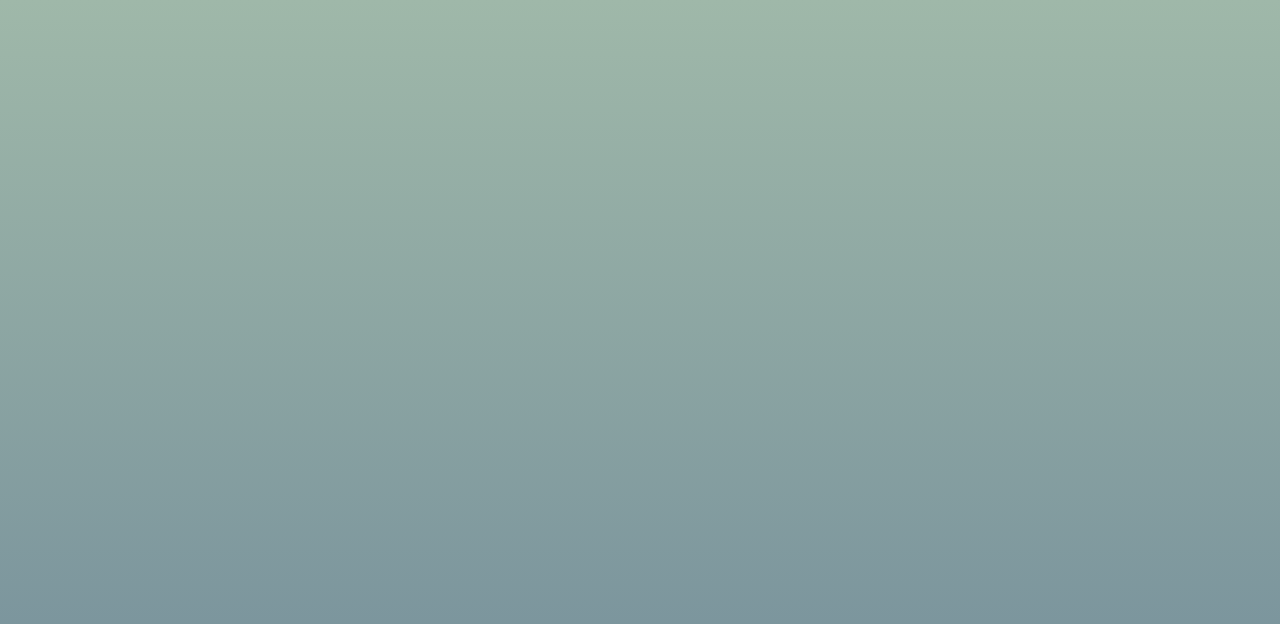
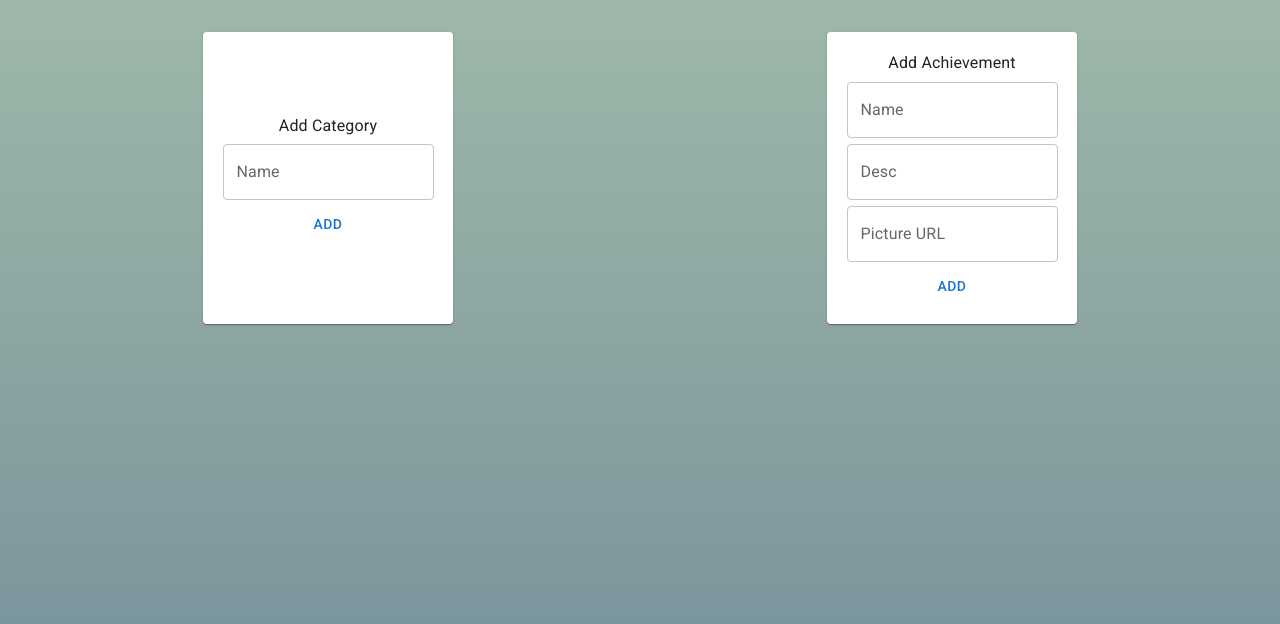
Before and after one commit to iQuerz/Kviziram, a React (Create React App) app in the folder kviziram-client/: page /Admin in a window 1280 px wide. Before the commit this address had no page. Shown: the top 624 px of the page. Built offline with nearby package versions, Linux system fonts and the light colour scheme.

Commit message:
Add admin page

```diff
--- a/kviziram-client/src/App.jsx
+++ b/kviziram-client/src/App.jsx
@@ -8,6 +8,7 @@ import GamePage from './Pages/GamePage';
 import CreateQuizPage from './Pages/CreateQuizPage';
 import ProfilePage from './Pages/ProfilePage';
 import RegisterPage from './Pages/RegisterPage';
+import AdminPage from './Pages/AdminPage';
 
 function App() {
     const [sessionID, setSessionID] = useState("")
@@ -26,6 +27,7 @@ function App() {
                 <Route path="/Create"   element={<CreateQuizPage />} />
                 <Route path="/Profile"  element={<ProfilePage mySessionID={sessionID}/>} />
                 <Route path="/Register" element={<RegisterPage />} />
+                <Route path="/Admin" element={<AdminPage />} />
             </Routes>
         </Router>
     )
--- /dev/null
+++ b/kviziram-client/src/Pages/AdminPage.jsx
@@ -0,0 +1,53 @@
+
+import { Box, Button, Card, TextField, Typography } from "@mui/material";
+import { useState } from "react";
+
+function AdminPage() {
+    let [categoryName, setCatName] = useState();
+    function onCategoryNameChange(event){
+        setCatName(event.target.value);
+    }
+
+    function addCategory(){
+
+    }
+
+
+    let [achievementName, setAcName] = useState();
+    let [desc, setDesc] = useState();
+    let [pictureUrl, setPictureUrl] = useState();
+    function onAchievementNameChange(event){
+        setAcName(event.target.value);
+    }
+    function onDescriptionChange(event){
+        setDesc(event.target.value);
+    }
+    function onUrlChange(event){
+        setPictureUrl(event.target.value);
+    }
+
+    function addAchievement(){
+
+    }
+
+    return(
+        <>
+            <Box className="flex-right seperate-children-big padding">
+                <Card className="flex-down seperate-children-small padding">
+                    <Typography>Add Category</Typography>
+                    <TextField label="Name" onChange={onCategoryNameChange}></TextField>
+                    <Button type="contained" onClick={addCategory}>Add</Button>
+                </Card>
+                <Card className="flex-down seperate-children-small padding">
+                    <Typography>Add Achievement</Typography>
+                    <TextField label="Name" onChange={onAchievementNameChange}></TextField>
+                    <TextField label="Desc" onChange={onDescriptionChange}></TextField>
+                    <TextField label="Picture URL" onChange={onUrlChange}></TextField>
+                    <Button type="contained" onClick={addAchievement}>Add</Button>
+                </Card>
+            </Box>
+        </>
+    )
+}
+
+export default AdminPage
```
